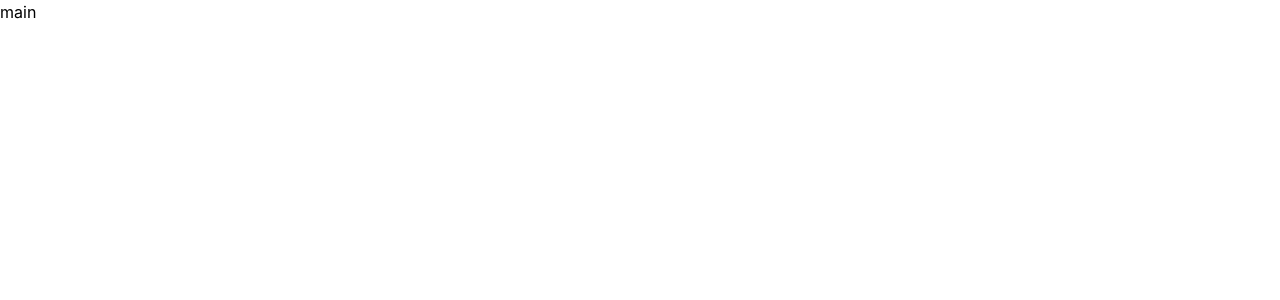
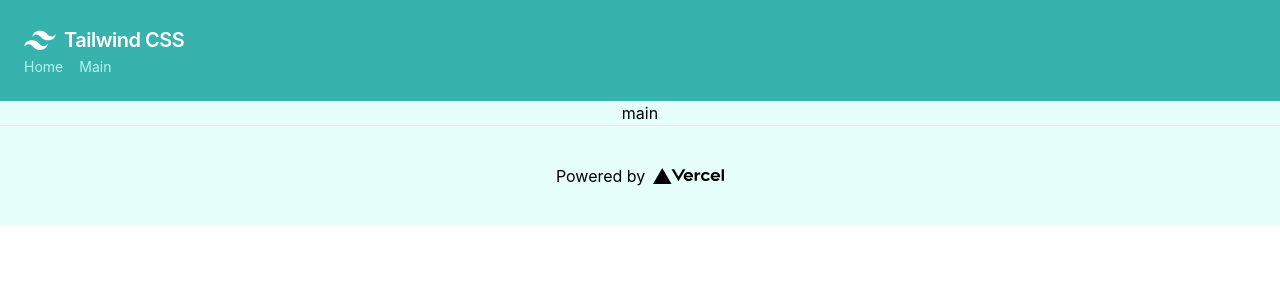
Before and after one commit to DialBird/emotional_log_app, a Next.js app: page /main in a window 1280 px wide. Shown: the top 300 px of the page. Built offline with nearby package versions, Linux system fonts and the light colour scheme.

Commit message:
[master] add template

```diff
--- a/src/components/Home.tsx
+++ b/src/components/Home.tsx
@@ -1,8 +1,10 @@
+import { Layout } from '@components/templates/Layout'
 import styles from '@styles/Home.module.css'
 import Head from 'next/head'
 
 export default function Home() {
   return (
+    <Layout>
       <div className={styles.container}>
         <Head>
           <title>Create Next App</title>
@@ -49,17 +51,7 @@ export default function Home() {
             </a>
           </div>
         </main>
-
-      <footer className={styles.footer}>
-        <a
-          href="https://vercel.com?utm_source=create-next-app&utm_medium=default-template&utm_campaign=create-next-app"
-          target="_blank"
-          rel="noopener noreferrer"
-        >
-          Powered by{' '}
-          <img src="/vercel.svg" alt="Vercel Logo" className={styles.logo} />
-        </a>
-      </footer>
       </div>
+    </Layout>
   )
 }
--- a/src/components/Main.tsx
+++ b/src/components/Main.tsx
@@ -1,7 +1,10 @@
+import { Layout } from '@components/templates/Layout'
+import clsx from 'clsx'
+
 export default function Main() {
   return (
-    <div>
-      <h1>main</h1>
-    </div>
+    <Layout>
+      <h1 className={clsx('text-center')}>main</h1>
+    </Layout>
   )
 }
--- /dev/null
+++ b/src/components/organisms/Footer.tsx
@@ -0,0 +1,14 @@
+import styles from '@styles/Home.module.css'
+
+export const Footer = () => (
+  <footer className={styles.footer}>
+    <a
+      href="https://vercel.com?utm_source=create-next-app&utm_medium=default-template&utm_campaign=create-next-app"
+      target="_blank"
+      rel="noopener noreferrer"
+    >
+      Powered by{' '}
+      <img src="/vercel.svg" alt="Vercel Logo" className={styles.logo} />
+    </a>
+  </footer>
+)
--- /dev/null
+++ b/src/components/organisms/Header.tsx
@@ -0,0 +1,36 @@
+import Link from 'next/link'
+
+export const Header = () => {
+  return (
+    <nav className="flex items-center justify-between flex-wrap bg-teal-500 p-6">
+      <div className="flex items-center flex-shrink-0 text-white mr-6">
+        <svg
+          className="fill-current h-8 w-8 mr-2"
+          width="54"
+          height="54"
+          viewBox="0 0 54 54"
+          xmlns="http://www.w3.org/2000/svg"
+        >
+          <path d="M13.5 22.1c1.8-7.2 6.3-10.8 13.5-10.8 10.8 0 12.15 8.1 17.55 9.45 3.6.9 6.75-.45 9.45-4.05-1.8 7.2-6.3 10.8-13.5 10.8-10.8 0-12.15-8.1-17.55-9.45-3.6-.9-6.75.45-9.45 4.05zM0 38.3c1.8-7.2 6.3-10.8 13.5-10.8 10.8 0 12.15 8.1 17.55 9.45 3.6.9 6.75-.45 9.45-4.05-1.8 7.2-6.3 10.8-13.5 10.8-10.8 0-12.15-8.1-17.55-9.45-3.6-.9-6.75.45-9.45 4.05z" />
+        </svg>
+        <span className="font-semibold text-xl tracking-tight">
+          Tailwind CSS
+        </span>
+      </div>
+      <div className="w-full flex-grow flex items-center w-auto">
+        <div className="text-sm flex-grow">
+          <Link href="/">
+            <a className="inline-block mt-0 text-teal-200 hover:text-white mr-4">
+              Home
+            </a>
+          </Link>
+          <Link href="/main">
+            <a className="inline-block mt-0 text-teal-200 hover:text-white mr-4">
+              Main
+            </a>
+          </Link>
+        </div>
+      </div>
+    </nav>
+  )
+}
--- /dev/null
+++ b/src/components/templates/Layout.tsx
@@ -0,0 +1,14 @@
+import { Footer } from '@components/organisms/Footer'
+import { Header } from '@components/organisms/Header'
+import clsx from 'clsx'
+import { ReactNode } from 'react'
+
+export const Layout = ({ children }: { children: ReactNode }) => {
+  return (
+    <div className={clsx('container', 'bg-teal-100', 'mx-auto')}>
+      <Header />
+      {children}
+      <Footer />
+    </div>
+  )
+}
```
Lines whose indentation alone changed are shown as unchanged.
